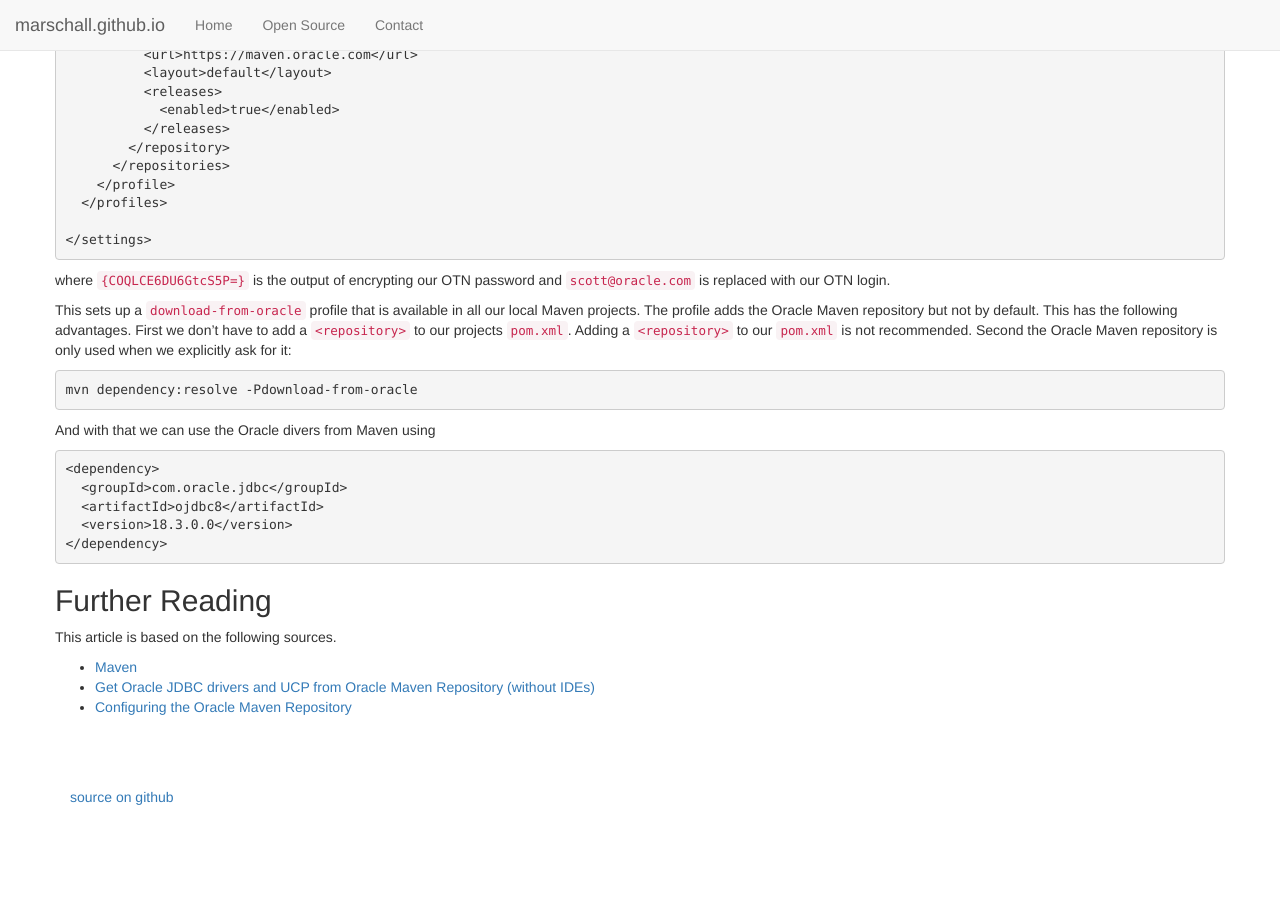
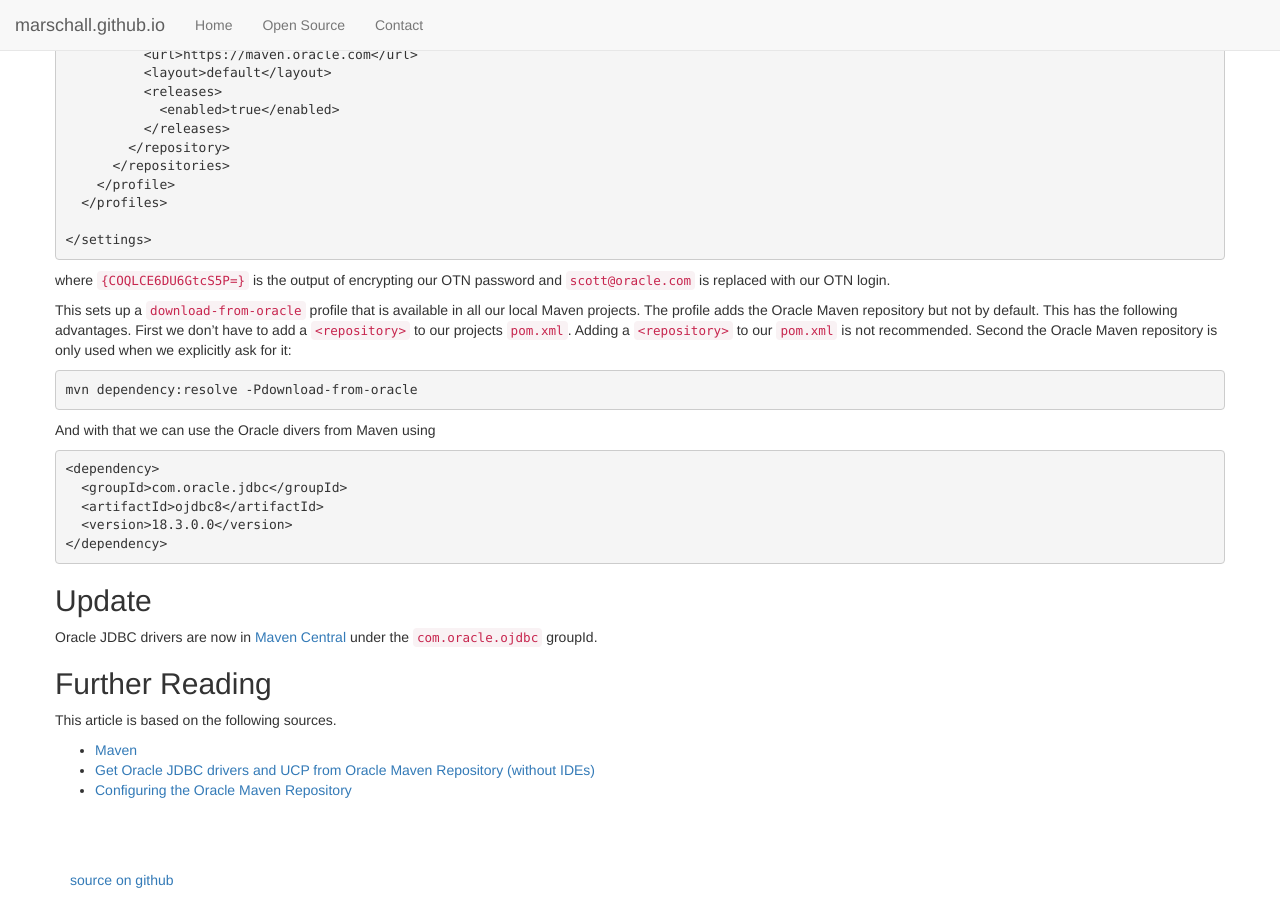
Before and after one commit to marschall/marschall.github.com, a Jekyll site: the page built from _posts/2019-03-21-oracle-maven-artifacts.md, in a window 1280 px wide and 900 px high, scrolled down 1267 px. Built offline with Jekyll 4.4.1, drawn with Linux system fonts in a browser that asks for light colours; before the commit the page ends 2084 px from its top, so only the background shows below that.

Commit message:
ojdbc now in Maven Central

````diff
--- a/_posts/2019-03-21-oracle-maven-artifacts.md
+++ b/_posts/2019-03-21-oracle-maven-artifacts.md
@@ -99,6 +99,11 @@ And with that we can use the Oracle divers from Maven using
 </dependency>
 ```
 
+Update
+------
+
+Oracle JDBC drivers are now in [Maven Central](https://medium.com/oracledevs/oracle-jdbc-drivers-on-maven-central-64fcf724d8b) under the `com.oracle.ojdbc` groupId.
+
 
 Further Reading
 ---------------
````
